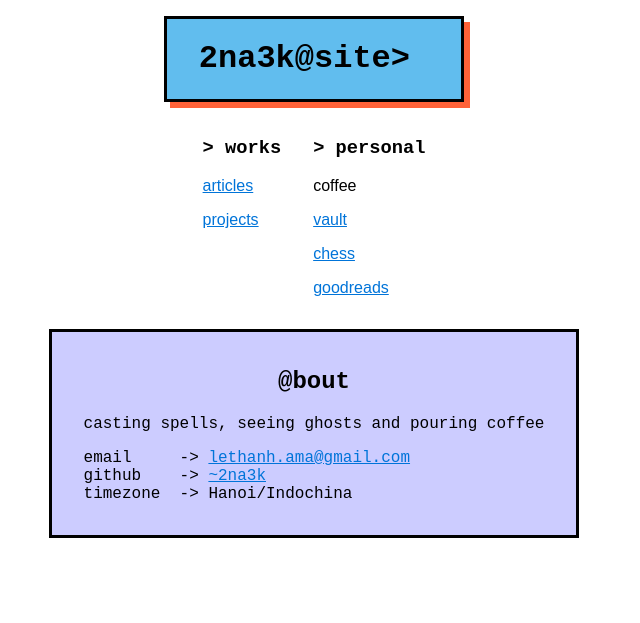
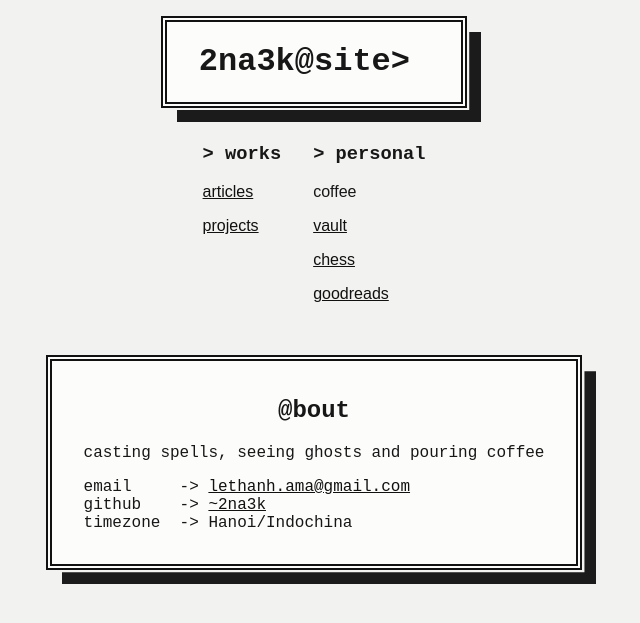
Before and after one commit to 2na3k/2na3k.github.io, a Jekyll site: the page index.html, which Jekyll copies as it is, in a window 1280 px wide. Shown: the top 623 px of the page, without its empty margins (326-966 px from the left). Built offline with Jekyll 4.4.1, drawn with Linux system fonts in a browser that asks for light colours; some web fonts are replaced.

Commit message:
feat: black and white

```diff
--- a/css/style.css
+++ b/css/style.css
@@ -1,4 +1,6 @@
 body {
+    background: #f2f2f0;
+    color: #171717;
     font-family: sans-serif;
     font-style: normal;
     padding: 0;
@@ -6,11 +8,11 @@
   }
 
   a {
-    color: #0074D9;
+    color: #111111;
   }
 
   a:visited {
-    color: #0041A6;
+    color: #4d4d4d;
   }
 
   pre {
@@ -50,12 +52,12 @@
    * TODO: make responsive
    */
   .content {
-    background-color: white;
+    background-color: transparent;
     margin-left: auto;
     margin-right: auto;
     margin-top: 0;
     margin-bottom: 0;
-    padding: 1em;
+    padding: 1em 1.25em 3em;
     max-width: 80ch;
   }
 
@@ -64,11 +66,11 @@
   }
 
   .contact {
-    border: solid black;
+    margin: 1.25em 0;
     display: inline-block;
     padding: 1em 2em;
-
-    background-color: #ccccff;
+    background-color: #fcfcfa;
+    color: #171717;
   }
 
   .align-left {
@@ -80,11 +82,30 @@
   }
 
   .title {
-    background-color: #61bdee;
-    border: solid black;
-    box-shadow: 6px 6px 0px #ff6238;
+    background-color: #fcfcfa;
     display: inline-block;
     padding: 0em 2em;
+    color: #171717;
+  }
+
+  /* Closely spaced double rules and a black stippled offset shadow. */
+  .title,
+  .contact {
+    border: 6px double #111;
+    position: relative;
+    isolation: isolate;
+  }
+
+  .title::after,
+  .contact::after {
+    content: "";
+    position: absolute;
+    inset: 10px -20px -20px 10px;
+    z-index: -1;
+    background-image: radial-gradient(#111 0.7px, transparent 0.85px);
+    background-size: 2px 2px;
+    clip-path: polygon(calc(100% - 12px) 0, 100% 0, 100% 100%, 0 100%, 0 calc(100% - 12px), calc(100% - 12px) calc(100% - 12px));
+    pointer-events: none;
   }
 
   .home-row {
@@ -171,15 +192,16 @@
     display: flex;
     flex-direction: column;
 
-    border: solid black;
-
-    box-shadow: 6px 6px 0px #ff6238;
+    border: 2px solid #111;
+    background: #fcfcfa;
+    color: #171717;
+    box-shadow: 6px 6px 0 #c9c9c5;
   }
 
   .embeddable-buttondown-form input {
     margin: 0.5em;
 
-    border: 1px solid darkgrey;
+    border: 1px solid #777;
     border-radius: 0.5em;
     box-shadow: 0px 0px 0px;;
 
@@ -195,5 +217,32 @@
     font-size: 100%;
     font-weight: bold;
 
-    box-shadow: 6px 6px 0px #5BCEFA;
+    box-shadow: 4px 4px 0 #777;
   }
+
+  @media (max-width: 560px) {
+    .content {
+      padding-left: 1em;
+      padding-right: 1em;
+    }
+
+    .title,
+    .contact {
+      max-width: calc(100% - 2em);
+    }
+
+    .title {
+      padding-left: 1em;
+      padding-right: 1em;
+    }
+
+    .contact {
+      padding-left: 1em;
+      padding-right: 1em;
+    }
+
+    .home-row {
+      flex-direction: column;
+      align-items: center;
+    }
+  }
--- a/index.html
+++ b/index.html
@@ -15,7 +15,7 @@
 
     <div class="center">
       <div class="title monospace">
-        <h1>2na3k@site&gt;<span class="blink"><srong>|</srong></span></h1>
+        <h1>2na3k@site&gt;<span class="blink"><strong>|</strong></span></h1>
       </div>
     </div>
     <div class="home-row">
```
Also changed, not shown: 1 other file.
